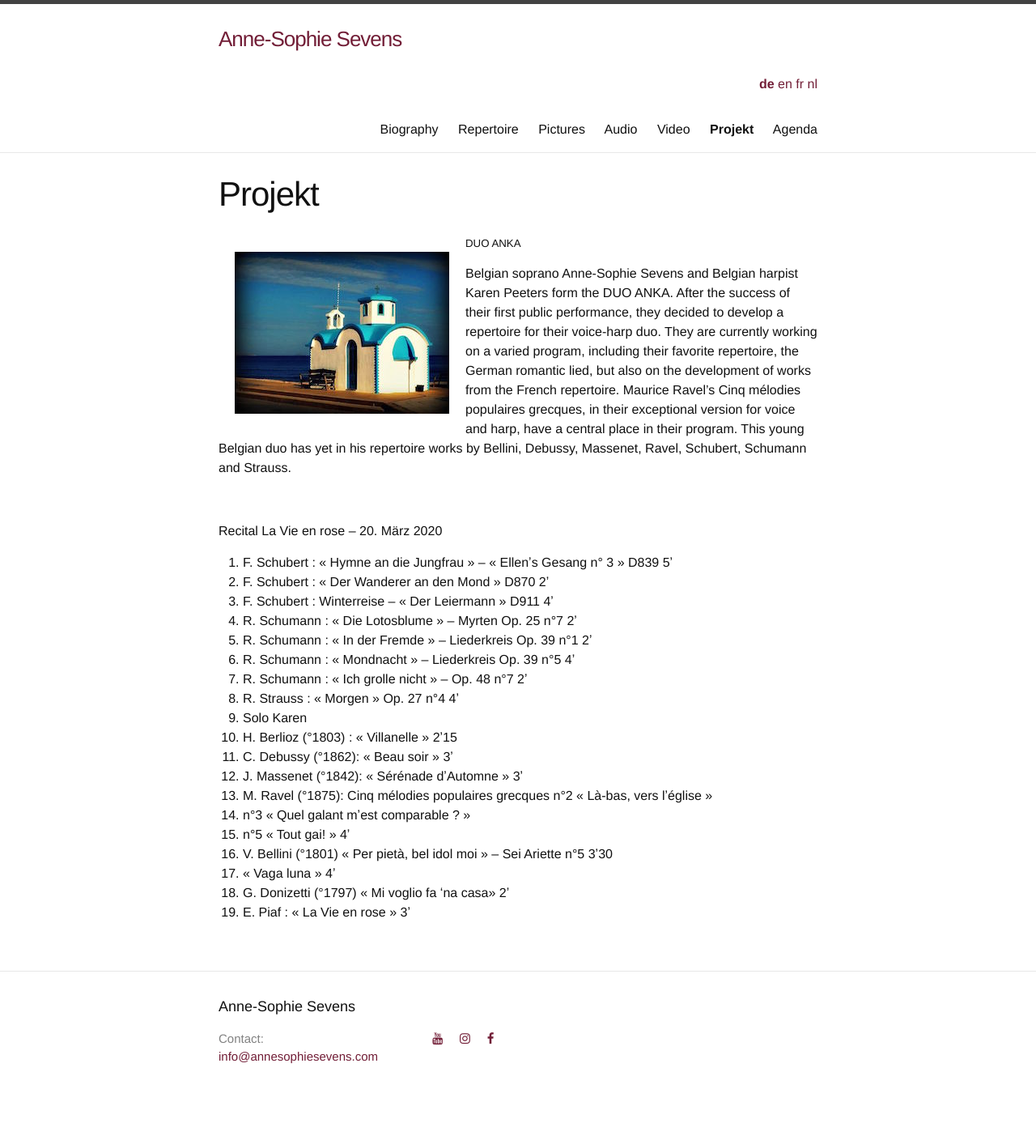
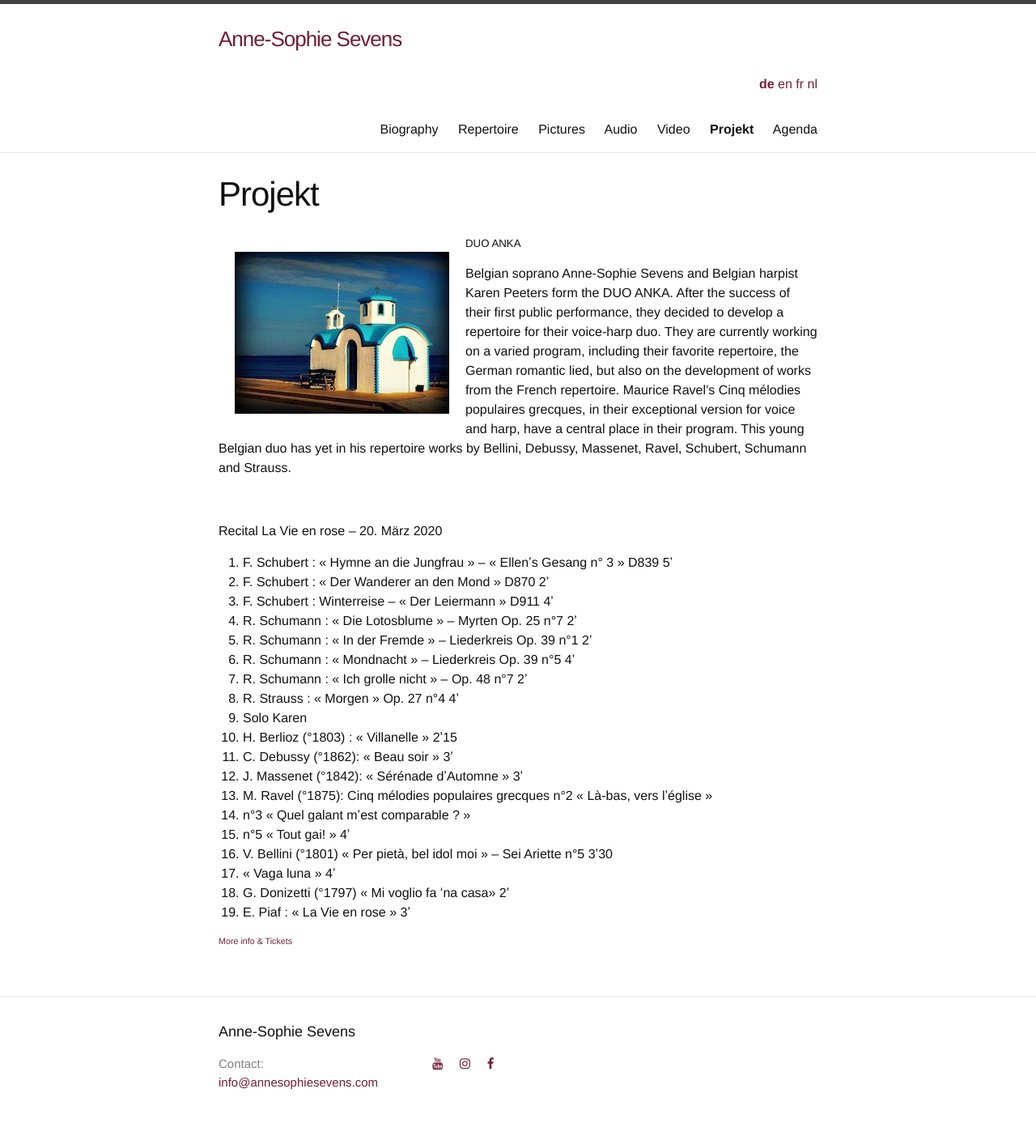
Before and after one commit to annesophie-sevens/annesophie-sevens.github.io, a Jekyll site: the page built from project-de.md, in a window 1280 px wide. Shown: the whole page at 81% size. Built offline with Jekyll 4.4.1, drawn with Linux system fonts in a browser that asks for light colours; nearby versions of some CDN libraries; before the commit the page ends 1377 px from its top, so only the background shows below that.

Commit message:
Update project-de.md

```diff
--- a/project-de.md
+++ b/project-de.md
@@ -36,3 +36,6 @@
 17. « Vaga luna » 4ʼ
 18. G. Donizetti (°1797) « Mi voglio fa ʻna casa» 2ʼ
 19. E. Piaf : « La Vie en rose »  3ʼ
+
+
+###### <a href="https://www.casaveronica.net/events/duo-anka" target="_blank">More info & Tickets</a>
```
